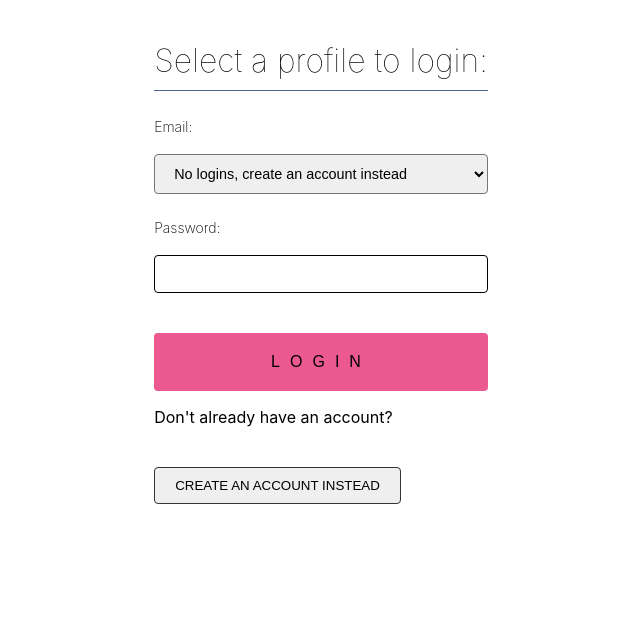
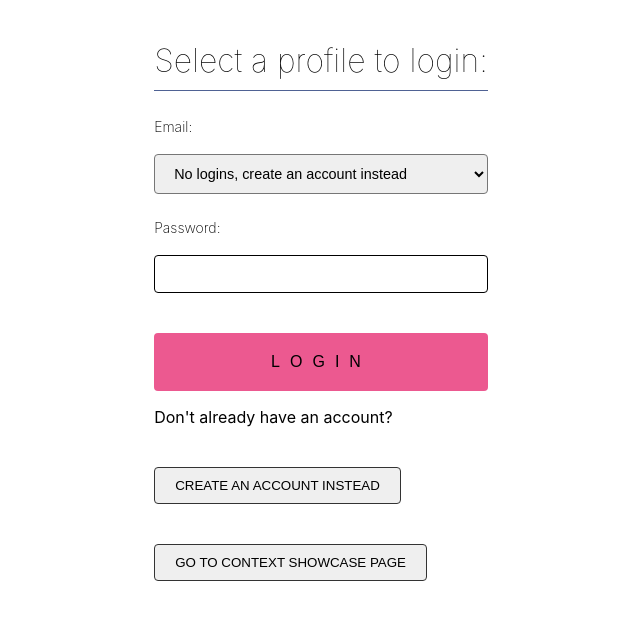
Before and after one commit to KLau7/React-Recoil-With-React-Hook-Form, a React (Create React App) app: page / in a window 1280 px wide. Shown: the top 620 px of the page, without its empty margins (319-959 px from the left). Built offline with nearby package versions, Linux system fonts and the light colour scheme.

Commit message:
[feat] link context showcase page

```diff
--- a/src/App.js
+++ b/src/App.js
@@ -4,6 +4,7 @@ import Login from './components/Login';
 import Form from './components/Form'
 import CompletedForm from './components/CompletedForm';
 import UserProfile from './components/Profile';
+import ContextShowcase from './components/ContextShowcase/contextShowcase';
 
 function App() {
   return (
@@ -13,6 +14,7 @@ function App() {
           <Form/>
           <CompletedForm/>
           <UserProfile />
+          <ContextShowcase />
       </div>
     </RecoilRoot>
   )
--- a/src/components/Login/index.jsx
+++ b/src/components/Login/index.jsx
@@ -50,6 +50,8 @@ const Login = () => {
 
             <p>Don't already have an account? <button onClick={handleOnClick}>Create an account instead</button></p>
 
+            <button onClick={() => {setCurrentPage('contextShowcasePage')}}>Go to Context Showcase page</button>
+
         </div>
     )
 }
```
